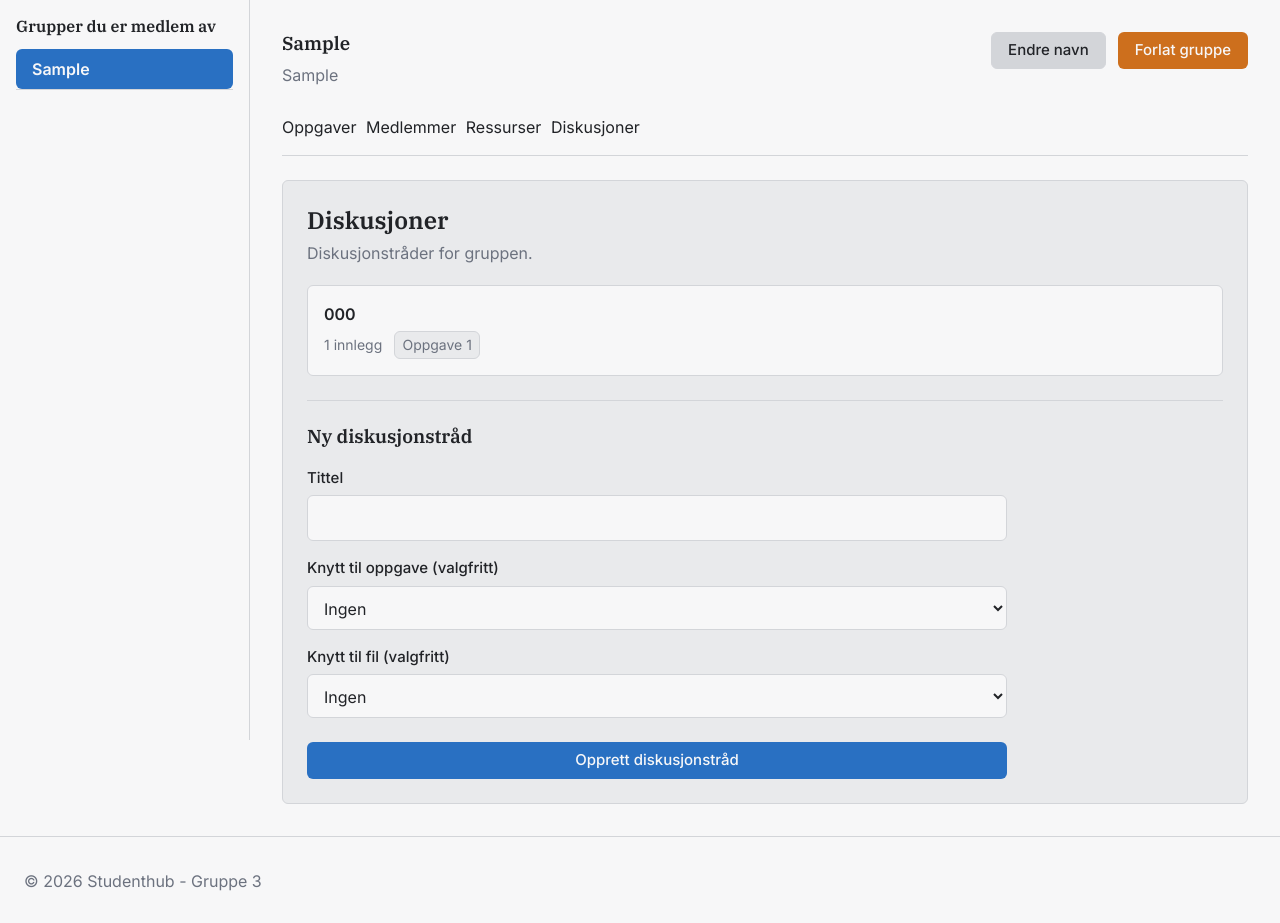
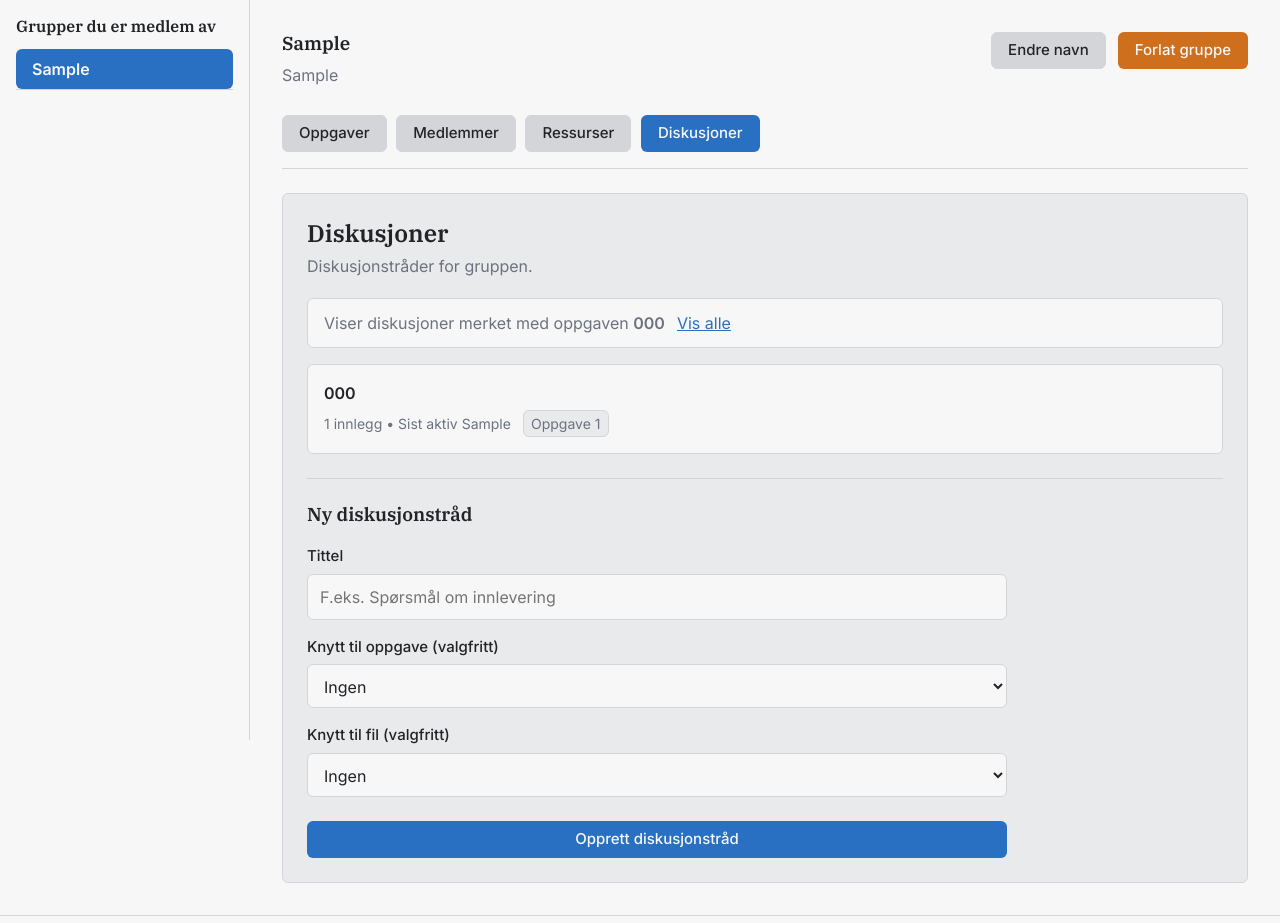
Before and after one commit to melon095/is-115-gruppe3-studenthub, a PHP site: page /gruppe.php?gruppe_id=1&section=diskusjoner&oppgave_id=1 in a window 1280 px wide. Shown: the part 86-1009 px from the top of the page. Before the commit the page ends 977 px from the top, so only its background shows below. Run offline with PHP 8.4, Linux system fonts and the light colour scheme; the visitor is signed in with stand-in values (Sample User, id 1); tables that the repository leaves empty or names only in its code hold one stand-in row (values such as "Sample post").

Commit message:
Update gruppe.tpl.php

```diff
--- a/pages/gruppe.tpl.php
+++ b/pages/gruppe.tpl.php
@@ -17,10 +17,13 @@ function section_btn(array $state, string $section, string $tekst): string
         urlencode($section)
     );
 
-    return '<li>' .
-        htmlspecialchars($tekst) .
-        '</a>' .
-        '</li>';
+    $html = '<li>';
+    $html .= '<a href="' . htmlspecialchars($href) . '" class="' . $klasse . '">';
+    $html .= htmlspecialchars($tekst);
+    $html .= '</a>';
+    $html .= '</li>';
+
+    return $html;
 }
 
 function bytes_til_menneske(int $bytes): string
@@ -30,6 +33,7 @@ function bytes_til_menneske(int $bytes): string
     }
 
     $enheter = ["B", "KB", "MB", "GB", "TB", "PB"];
+
     $eksponent = (int) floor(log($bytes, 1024));
     $eksponent = min($eksponent, count($enheter) - 1);
 
@@ -150,20 +154,24 @@ function bytes_til_menneske(int $bytes): string
             <section>
 
                 <div class="gruppe-section-heading">
+
                     <div>
                         <h2>Oppgaver</h2>
                         <p>Oppgaver som tilhører denne gruppen.</p>
                     </div>
+
                 </div>
 
                 <?php if (empty($state["oppgaver"])): ?>
 
                     <div class="gruppe-empty">
+
                         <h3>Ingen oppgaver ennå</h3>
 
                         <p>
                             Opprett den første oppgaven for gruppen nedenfor.
                         </p>
+
                     </div>
 
                 <?php else: ?>
@@ -177,17 +185,23 @@ function bytes_til_menneske(int $bytes): string
                                 <article class="gruppe-oppgaver-oppgave">
 
                                     <div>
+
                                         <h3>
-                                            <?php echo htmlspecialchars($oppgave["tittel"]); ?>
+                                            <?php echo htmlspecialchars(
+                                                $oppgave["tittel"]
+                                            ); ?>
                                         </h3>
 
                                         <?php if (!empty($oppgave["beskrivelse"])): ?>
 
                                             <p>
-                                                <?php echo htmlspecialchars($oppgave["beskrivelse"]); ?>
+                                                <?php echo htmlspecialchars(
+                                                    $oppgave["beskrivelse"]
+                                                ); ?>
                                             </p>
 
                                         <?php endif; ?>
+
                                     </div>
 
                                     <?php
@@ -224,6 +238,7 @@ function bytes_til_menneske(int $bytes): string
                     ?>
 
                         <div class="form-felt">
+
                             <label for="oppgave_tittel">
                                 Tittel
                             </label>
@@ -234,9 +249,11 @@ function bytes_til_menneske(int $bytes): string
                                 name="oppgave_tittel"
                                 required
                             >
+
                         </div>
 
                         <div class="form-felt">
+
                             <label for="oppgave_beskrivelse">
                                 Beskrivelse (valgfritt)
                             </label>
@@ -246,6 +263,7 @@ function bytes_til_menneske(int $bytes): string
                                 name="oppgave_beskrivelse"
                                 rows="3"
                             ></textarea>
+
                         </div>
 
                         <button
@@ -309,11 +327,37 @@ function bytes_til_menneske(int $bytes): string
                                         '" alt="Brukerprofilbilde">';
                                     ?>
 
+                                <?php else: ?>
+
+                                    <div
+                                        class="gruppe-medlem-img gruppe-medlem-placeholder"
+                                        aria-hidden="true"
+                                    >
+                                        <?php
+                                        echo htmlspecialchars(
+                                            mb_strtoupper(
+                                                mb_substr(
+                                                    $medlem["fornavn"],
+                                                    0,
+                                                    1
+                                                )
+                                            )
+                                        );
+                                        ?>
+                                    </div>
+
                                 <?php endif; ?>
 
                                 <span class="gruppe-medlem-navn">
-                                    <?php echo htmlspecialchars($medlem["fornavn"]); ?>
-                                    <?php echo htmlspecialchars($medlem["etternavn"]); ?>
+
+                                    <?php echo htmlspecialchars(
+                                        $medlem["fornavn"]
+                                    ); ?>
+
+                                    <?php echo htmlspecialchars(
+                                        $medlem["etternavn"]
+                                    ); ?>
+
                                 </span>
 
                             </li>
@@ -331,17 +375,24 @@ function bytes_til_menneske(int $bytes): string
             <section>
 
                 <div class="gruppe-section-heading">
+
                     <div>
                         <h2>Ressurser</h2>
                         <p>Filer og ressurser som deles med gruppen.</p>
                     </div>
+
                 </div>
 
                 <?php if (empty($state["ressurser"])): ?>
 
                     <div class="gruppe-empty">
+
                         <h3>Ingen ressurser ennå</h3>
-                        <p>Last opp den første filen nedenfor.</p>
+
+                        <p>
+                            Last opp den første filen nedenfor.
+                        </p>
+
                     </div>
 
                 <?php else: ?>
@@ -350,9 +401,12 @@ function bytes_til_menneske(int $bytes): string
 
                         <table class="ressurs-tabell">
 
-                            <caption>Ressurser i gruppen</caption>
+                            <caption>
+                                Ressurser i gruppen
+                            </caption>
 
                             <thead>
+
                                 <tr>
                                     <th scope="col">Filnavn</th>
                                     <th scope="col">Filtype</th>
@@ -360,6 +414,7 @@ function bytes_til_menneske(int $bytes): string
                                     <th scope="col">Revisjoner</th>
                                     <th scope="col">Handling</th>
                                 </tr>
+
                             </thead>
 
                             <tbody>
@@ -369,15 +424,21 @@ function bytes_til_menneske(int $bytes): string
                                     <tr>
 
                                         <th scope="row">
-                                            <?php echo htmlspecialchars($ressurs["fil_navn"]); ?>
+                                            <?php echo htmlspecialchars(
+                                                $ressurs["fil_navn"]
+                                            ); ?>
                                         </th>
 
                                         <td>
-                                            <?php echo htmlspecialchars($ressurs["fil_type"] ?? ""); ?>
+                                            <?php echo htmlspecialchars(
+                                                $ressurs["fil_type"] ?? ""
+                                            ); ?>
                                         </td>
 
                                         <td>
-                                            <?php echo bytes_til_menneske((int) $ressurs["fil_størrelse"]); ?>
+                                            <?php echo bytes_til_menneske(
+                                                (int) $ressurs["fil_størrelse"]
+                                            ); ?>
                                         </td>
 
                                         <td>
@@ -457,11 +518,62 @@ function bytes_til_menneske(int $bytes): string
             <section>
 
                 <div class="gruppe-section-heading">
+
                     <div>
                         <h2>Diskusjoner</h2>
                         <p>Diskusjonstråder for gruppen.</p>
                     </div>
+
                 </div>
+
+                <?php if (
+                    $state["filter_oppgave"] !== null ||
+                    $state["filter_fil"] !== null
+                ): ?>
+
+                    <div class="gruppe-diskusjon-filter">
+
+                        Viser diskusjoner merket med
+
+                        <?php if ($state["filter_oppgave"] !== null): ?>
+
+                            oppgaven
+
+                            <strong>
+                                <?php echo htmlspecialchars(
+                                    $state["filter_oppgave"]["tittel"]
+                                ); ?>
+                            </strong>
+
+                        <?php else: ?>
+
+                            filen
+
+                            <strong>
+                                <?php echo htmlspecialchars(
+                                    $state["filter_fil"]["fil_navn"]
+                                ); ?>
+                            </strong>
+
+                        <?php endif; ?>
+
+                        <?php
+
+                        $vis_alle_url = url(
+                            "/gruppe.php?gruppe_id=" .
+                            $state["gruppe"]["id"] .
+                            "&section=diskusjoner"
+                        );
+
+                        echo '<a href="' .
+                            htmlspecialchars($vis_alle_url) .
+                            '">Vis alle</a>';
+
+                        ?>
+
+                    </div>
+
+                <?php endif; ?>
 
                 <?php if (empty($state["diskusjoner_visning"])): ?>
 
@@ -499,13 +611,28 @@ function bytes_til_menneske(int $bytes): string
                                 ?>
 
                                     <span class="gruppe-diskusjon-tittel">
-                                        <?php echo htmlspecialchars($trad["tittel"]); ?>
+
+                                        <?php echo htmlspecialchars(
+                                            $trad["tittel"]
+                                        ); ?>
+
                                     </span>
 
                                     <span class="gruppe-diskusjon-meta">
 
                                         <?php echo (int) $trad["antall_innlegg"]; ?>
+
                                         innlegg
+
+                                        <span aria-hidden="true">
+                                            •
+                                        </span>
+
+                                        Sist aktiv
+
+                                        <?php echo htmlspecialchars(
+                                            $trad["siste_aktivitet"]
+                                        ); ?>
 
                                         <?php if ($trad["oppgave_id"] !== null): ?>
 
@@ -553,6 +680,7 @@ function bytes_til_menneske(int $bytes): string
                                 type="text"
                                 id="diskusjon_tittel"
                                 name="diskusjon_tittel"
+                                placeholder="F.eks. Spørsmål om innlevering"
                                 required
                             >
 
@@ -569,12 +697,18 @@ function bytes_til_menneske(int $bytes): string
                                 name="diskusjon_oppgave_id"
                             >
 
-                                <option value="">Ingen</option>
+                                <option value="">
+                                    Ingen
+                                </option>
 
                                 <?php foreach ($state["oppgaver"] as $oppgave): ?>
 
-                                    <option value="<?php echo (int) $oppgave["oppgave_id"]; ?>">
-                                        <?php echo htmlspecialchars($oppgave["tittel"]); ?>
+                                    <option
+                                        value="<?php echo (int) $oppgave["oppgave_id"]; ?>"
+                                    >
+                                        <?php echo htmlspecialchars(
+                                            $oppgave["tittel"]
+                                        ); ?>
                                     </option>
 
                                 <?php endforeach; ?>
@@ -594,12 +728,18 @@ function bytes_til_menneske(int $bytes): string
                                 name="diskusjon_fil_id"
                             >
 
-                                <option value="">Ingen</option>
+                                <option value="">
+                                    Ingen
+                                </option>
 
                                 <?php foreach ($state["ressurser"] as $ressurs): ?>
 
-                                    <option value="<?php echo (int) $ressurs["fil_id"]; ?>">
-                                        <?php echo htmlspecialchars($ressurs["fil_navn"]); ?>
+                                    <option
+                                        value="<?php echo (int) $ressurs["fil_id"]; ?>"
+                                    >
+                                        <?php echo htmlspecialchars(
+                                            $ressurs["fil_navn"]
+                                        ); ?>
                                     </option>
 
                                 <?php endforeach; ?>
@@ -621,6 +761,22 @@ function bytes_til_menneske(int $bytes): string
 
             </section>
 
+        <?php else: ?>
+
+            <section>
+
+                <div class="gruppe-empty">
+
+                    <h2>Ugyldig seksjon</h2>
+
+                    <p>
+                        Denne delen av gruppen finnes ikke.
+                    </p>
+
+                </div>
+
+            </section>
+
         <?php endif; ?>
 
     </div>
```
